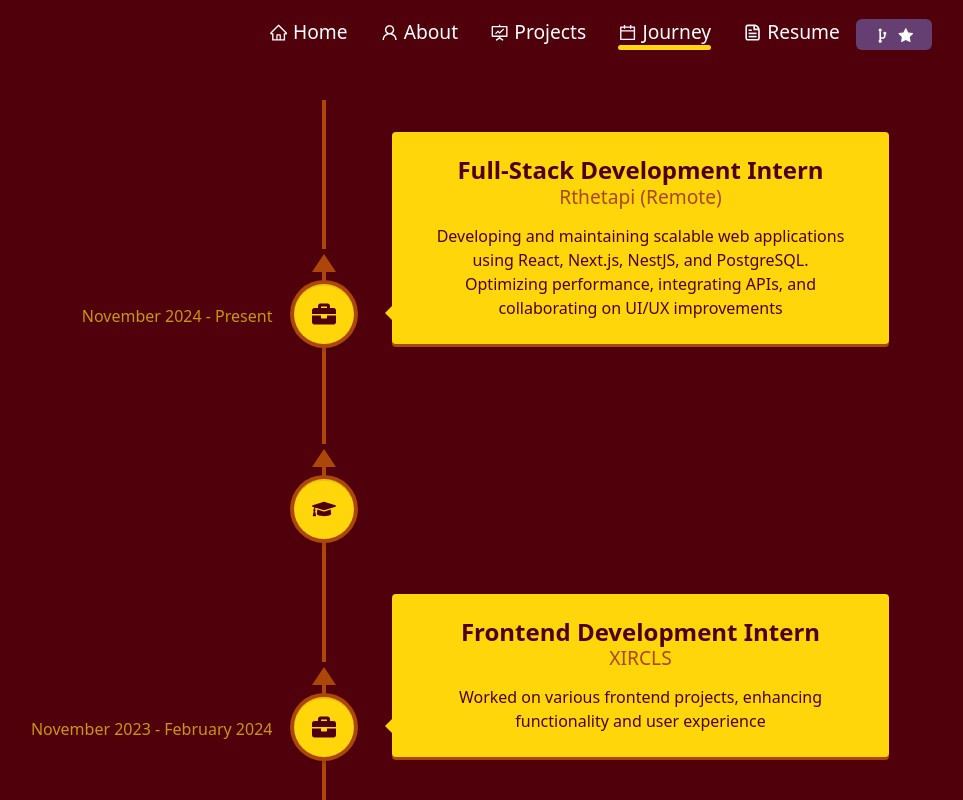
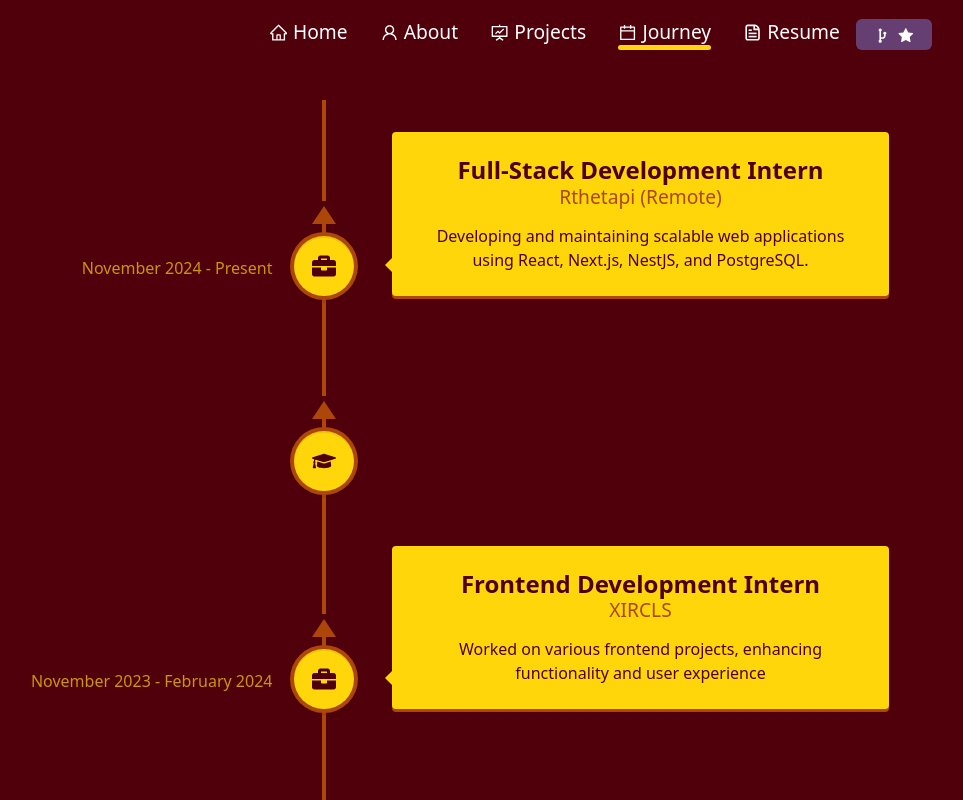
Before and after one commit to vin51435/MyPortfolio1, a React (Create React App) app: page /journey in a window 1280 px wide. Shown: the top 800 px of the page, without its empty margins (316-1279 px from the left). Built offline with nearby package versions, Linux system fonts and the light colour scheme.

Commit message:
Update Journey.js
Updated the Rhteapi info

```diff
--- a/src/components/Journey/Journey.js
+++ b/src/components/Journey/Journey.js
@@ -86,7 +86,7 @@ const CareerLadder = ({ toggleLoading }) => {
         >
           <h3 className="vertical-timeline-element-title">Full-Stack Development Intern</h3>
           <h4 className="vertical-timeline-element-subtitle">Rthetapi (Remote)</h4>
-          <p>Developing and maintaining scalable web applications using React, Next.js, NestJS, and PostgreSQL. <br/> Optimizing performance, integrating APIs, and collaborating on UI/UX improvements</p>
+          <p>Developing and maintaining scalable web applications using React, Next.js, NestJS, and PostgreSQL.</p>
         </VerticalTimelineElement>
       </VerticalTimeline>
 
```
